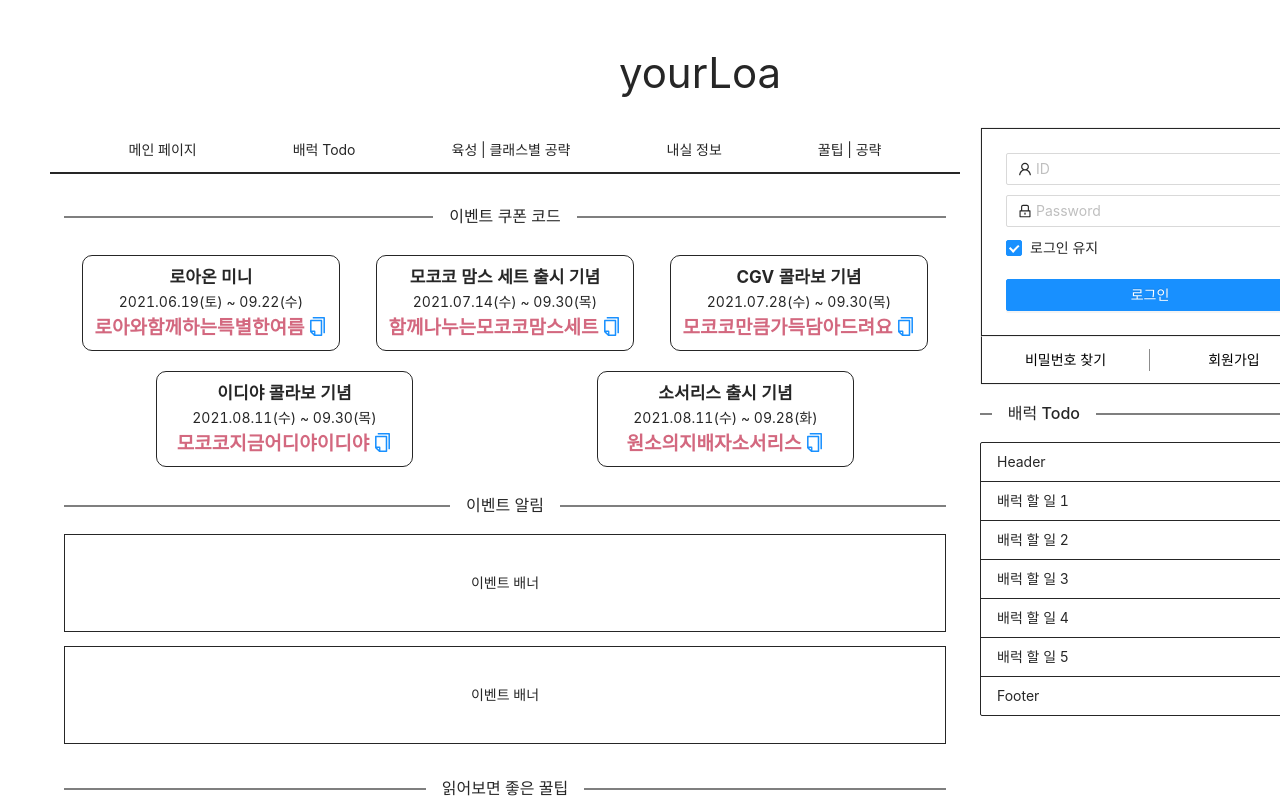
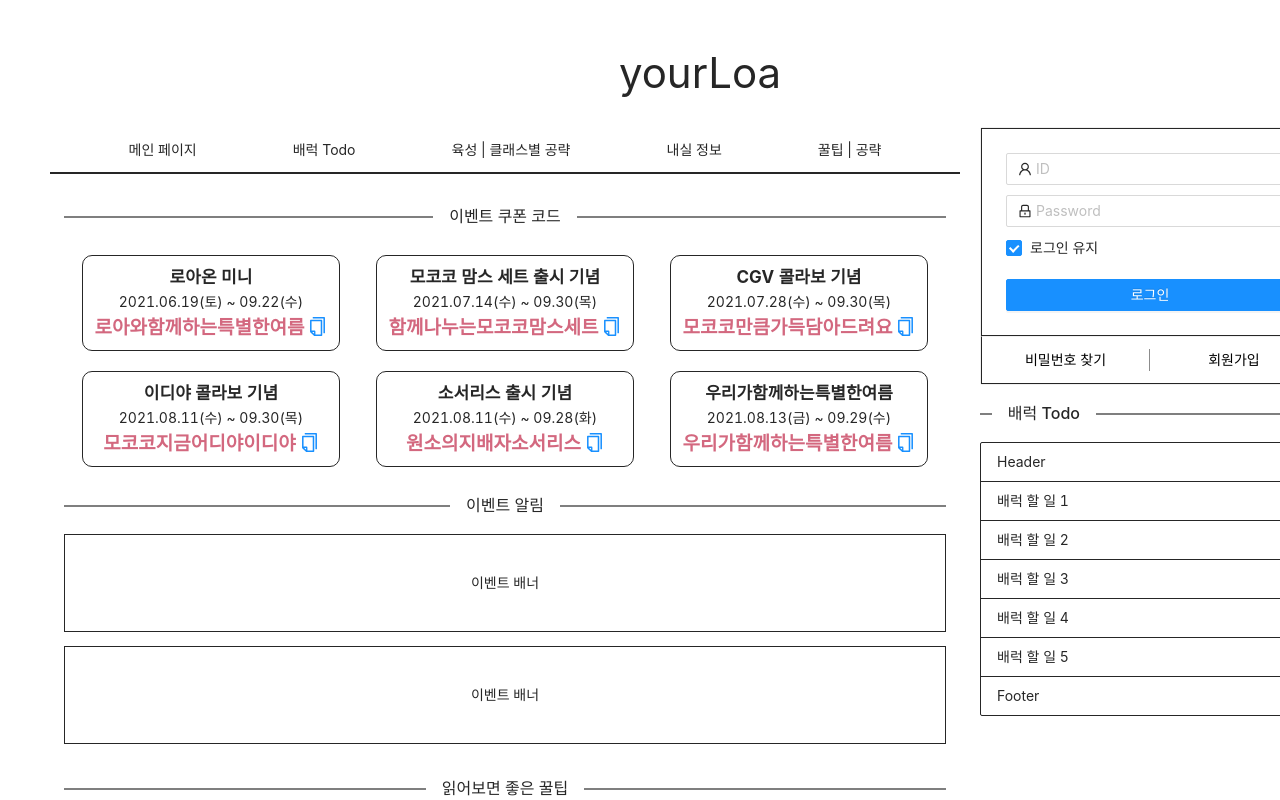
Before and after one commit to nakseono/yourLoa, a Next.js app: page / in a window 1280 px wide. Shown: the top 800 px of the page. Built offline with nearby package versions, Linux system fonts and the light colour scheme.

Commit message:
우리가함께하는특별한여름 쿠폰 추가

```diff
--- a/pages/index.js
+++ b/pages/index.js
@@ -60,6 +60,11 @@ const Main = () => {
             date="2021.08.11(수) ~ 09.28(화)"
             code="원소의지배자소서리스"
           />
+          <Coupon
+            title="우리가함께하는특별한여름"
+            date="2021.08.13(금) ~ 09.29(수) "
+            code="우리가함께하는특별한여름"
+          />
         </Row>
         <Divider>이벤트 알림</Divider>
         <BannerWrapper>이벤트 배너</BannerWrapper>
```
